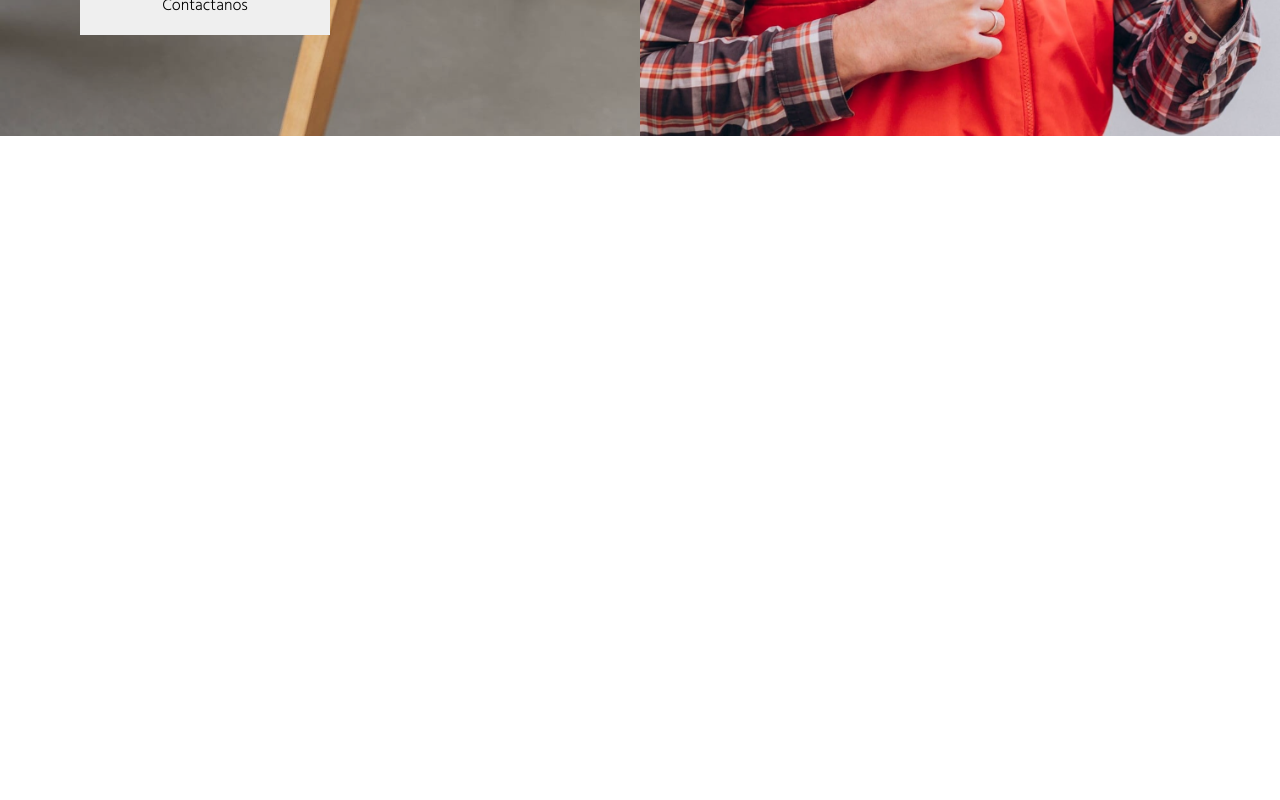
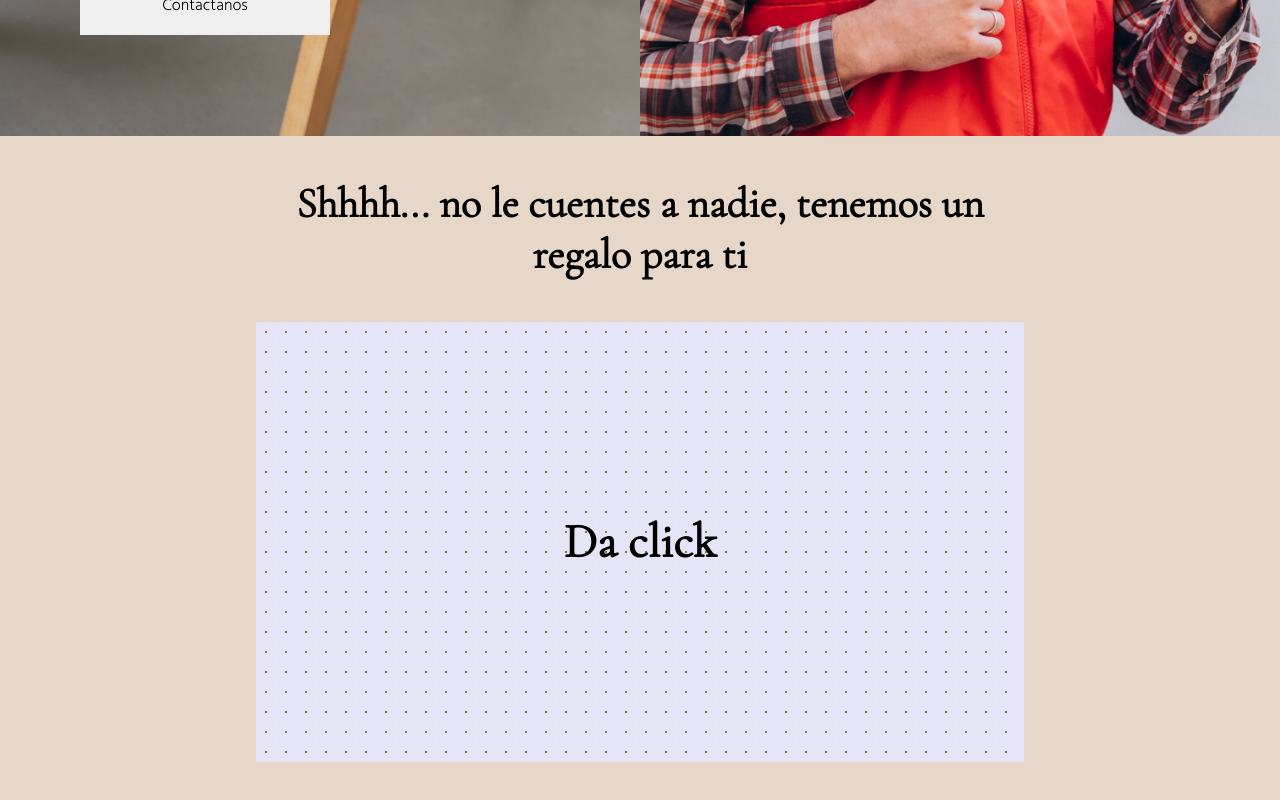
Before and after one commit to Tounka/bagelia, a React (Create React App) app: page / in a window 1280 px wide. Shown: the part 2104-2904 px from the top of the page. Before the commit the page ends 2240 px from the top, so only its background shows below. Built offline with nearby package versions, Linux system fonts and the light colour scheme.

Commit message:
seccion cupon agregado

```diff
--- a/src/Paginas/PaginaPrincipal/PaginaPrincipalUx.jsx
+++ b/src/Paginas/PaginaPrincipal/PaginaPrincipalUx.jsx
@@ -1,5 +1,6 @@
 
 import { SeccionBienvenida } from "./Secciones/SeccionBienvenida"
+import { SeccionCupon } from "./Secciones/SeccionCupon"
 import { SeccionEnvio } from "./Secciones/SeccionEnvio"
 import { SeccionRegalo } from "./Secciones/SeccionRegalo"
 export const PaginaPrincipalUx = () =>{
@@ -8,6 +9,8 @@ export const PaginaPrincipalUx = () =>{
             <SeccionBienvenida />
             <SeccionRegalo />
             <SeccionEnvio />
+
+            <SeccionCupon />
         </>
     )
 }
--- /dev/null
+++ b/src/Paginas/PaginaPrincipal/Secciones/SeccionCupon.jsx
@@ -0,0 +1,87 @@
+import styled from "styled-components";
+import { ContenedorSeccion } from "./Componentes";
+import CuponImg from '../../../img/Cupon.jpg';
+import { ImgPicture } from "../../../ComponentesPrincipales/Img";
+import imgBg from '../../../img/bg4.jpg'
+import { useState } from "react";
+
+const ContenedorSeccionPrincipalCupon = styled(ContenedorSeccion)`
+    height: calc(100vh - 80px);
+    display: flex;
+    justify-content: center;
+    text-align: center;
+    background-color: var(--Rosado);
+`;
+
+const ContenedorSeccionCupon = styled.div`
+    width: 60%;
+    max-width: 800px;
+    height: 90%;
+    gap: 30px;
+    position: relative;
+`;
+
+const ContenedorCupon = styled.div`
+    width: 100%;
+    height: auto;
+    max-height: 720px;
+    position: relative;
+`;
+
+const TextoTitularCupon = styled.h3`
+    font-size: 42px;
+    color: black;
+    text-align: center;
+    font-family: FuenteEspecial;
+`;
+
+const Overlay = styled.div`
+    position: absolute;
+    top: 0;
+    right: 0;
+    width: 100%;
+    height: 100%;
+    font-size: 46px;
+
+    background-color: var(--Blanco);
+
+    background-image:  radial-gradient(var(--Dorado) 1px, transparent 0.5px), radial-gradient(var(--Blanco) 1px, #e5e5f7 0.5px);
+    background-size: 20px 20px;
+    background-position: 0 0,10px 10px;
+
+
+    display: flex;
+    justify-content: center;
+    align-items: center;
+    font-size: 48px;
+    font-weight: bold;
+    font-family: FuenteEspecial;
+    color: black;
+    cursor: pointer;
+    transition: clip-path 0.5s ease-in-out;
+    clip-path: ${props => props.estado ?  'polygon(0 0, 100% 0, 0% 00%, 0% 0%);' : 'polygon(0 0, 100% 0, 100% 100%, 0 100%)' };
+
+    &:hover {
+
+    }
+`;
+
+export const SeccionCupon = () => {
+    const [bool, setBool] = useState(false);
+    const handleClick = ()=> {
+
+        setBool(true);
+
+    }
+    return (
+        <ContenedorSeccionPrincipalCupon>
+            <ContenedorSeccionCupon>
+                <TextoTitularCupon>Shhhh... no le cuentes a nadie, tenemos un regalo para ti</TextoTitularCupon>
+                <ContenedorCupon onClick={handleClick}>
+                    <Overlay estado={bool}>Da click</Overlay>
+                    <ImgPicture  src={CuponImg} alt='Img Cupon' />
+                </ContenedorCupon>
+            </ContenedorSeccionCupon>
+        </ContenedorSeccionPrincipalCupon>
+    );
+};
--- a/src/index.css
+++ b/src/index.css
@@ -28,5 +28,6 @@ code {
   --Blanco: #EBEBEB;
   --Dorado: #8C6E4A;
   --Negro: #000;
+  --Rosado: #E7D7C9;
 
 }
```
Also changed, not shown: src/img/Cupon.jpg (added), src/img/bg4.jpg (added).
